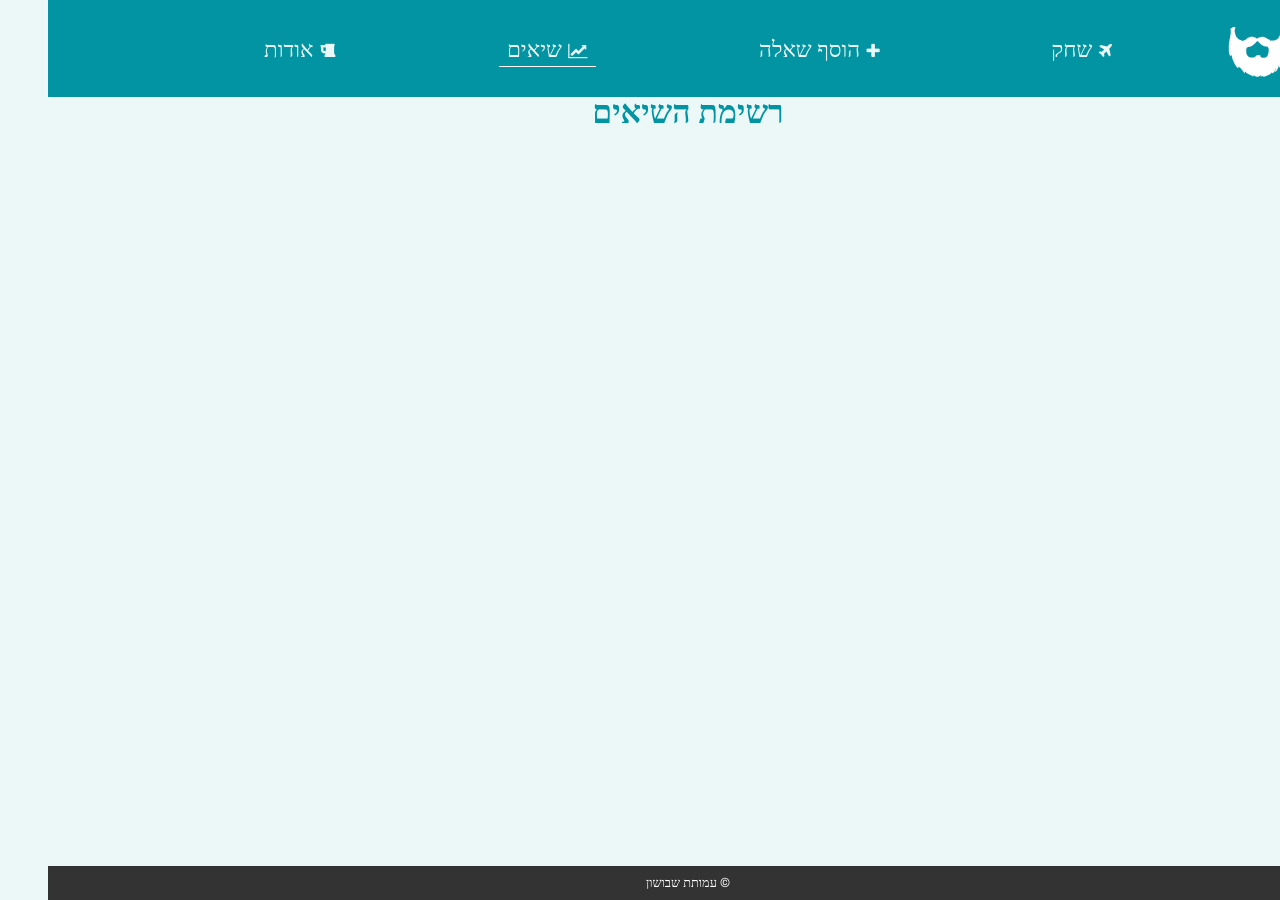
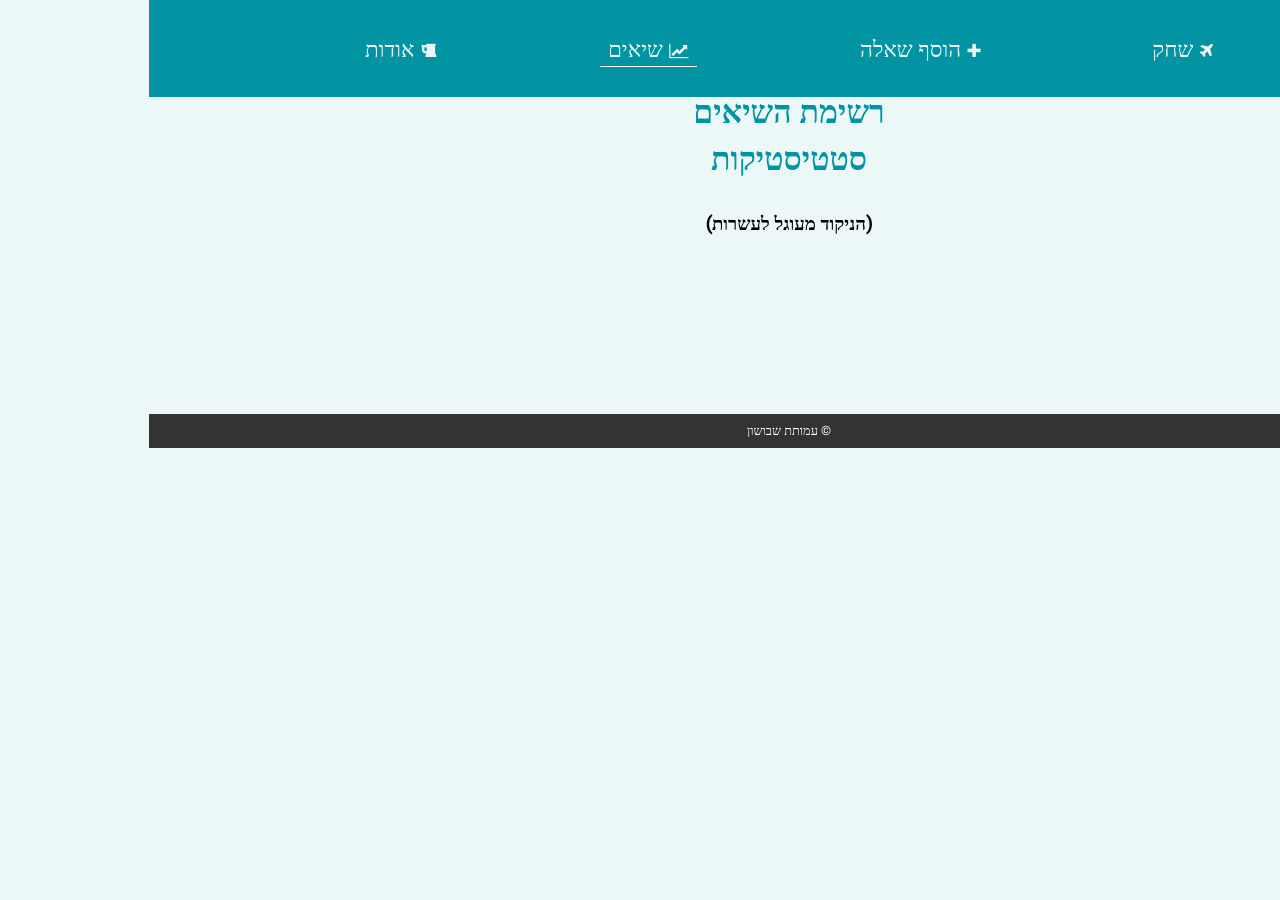
Before and after one commit to nitayke/hahamim, a Jekyll site: the page built from records.html, in a window 1280 px wide. Built offline with Jekyll 4.4.1, drawn with Linux system fonts in a browser that asks for light colours; comment, search, counter and statistics services are not loaded; some of the changed lines change nothing that is shown.

Commit message:
גרף סטטיסטיקות

```diff
--- a/js/records.js
+++ b/js/records.js
@@ -14,22 +14,42 @@
   hideLoader
 } from './utils/functions.js';
 
-async function getRecords() {
 showLoader();
 const auth = getAuth();
 await signInAnonymously(auth);
 
-  const qRef = ref(getDatabase(), "records");
+let qRef = ref(getDatabase(), "records");
 const records = query(qRef, orderByChild('score'));
 
-  const snapshot = await get(records);
+let snapshot = await get(records);
 const div = document.getElementById('records');
 
 snapshot.forEach(child => {
   const val = child.val();
   div.innerHTML = '<p>' + val['score'] + ' - ' + val['name'] + '</p>' + div.innerHTML;
-  })
+});
+
+let s = [];
+qRef = ref(getDatabase(), 'scores');
+const scores = query(qRef);
+snapshot = await get(scores);
+snapshot.forEach(child => {
+  s.push(child.val());
+});
+s.pop();
+
+new Chart(document.getElementById("line-chart"), {
+  type : 'line',
+  data : {
+    labels : Array.from({length: 165}, (_, i) => i * 10),
+    datasets : [
+        {
+          data : s,
+          label : "כמה קיבלו ככה",
+          borderColor : "#759daa",
+          fill : false
+        }]
+  }
+});
+
 hideLoader();
-}
-
-getRecords();
--- a/records.html
+++ b/records.html
@@ -9,3 +9,10 @@
 </div>
 <script type="module" src="js/utils/firebase-init.js"></script>
 <script type="module" src="js/records.js"></script>
+<script src="https://cdn.jsdelivr.net/npm/chart.js"></script>
+
+<div class="game-page-container">
+<h2>סטטיסטיקות</h2>
+<h3>(הניקוד מעוגל לעשרות)</h3>
+<canvas id="line-chart"></canvas>
+</div>
--- a/style.css
+++ b/style.css
@@ -289,7 +289,6 @@
 
 /* FOOTER */
 footer {
-  position: absolute;
   width: 100%;
   background-color: #333;
   color: #fff;
```
Lines whose indentation alone changed are shown as unchanged.
